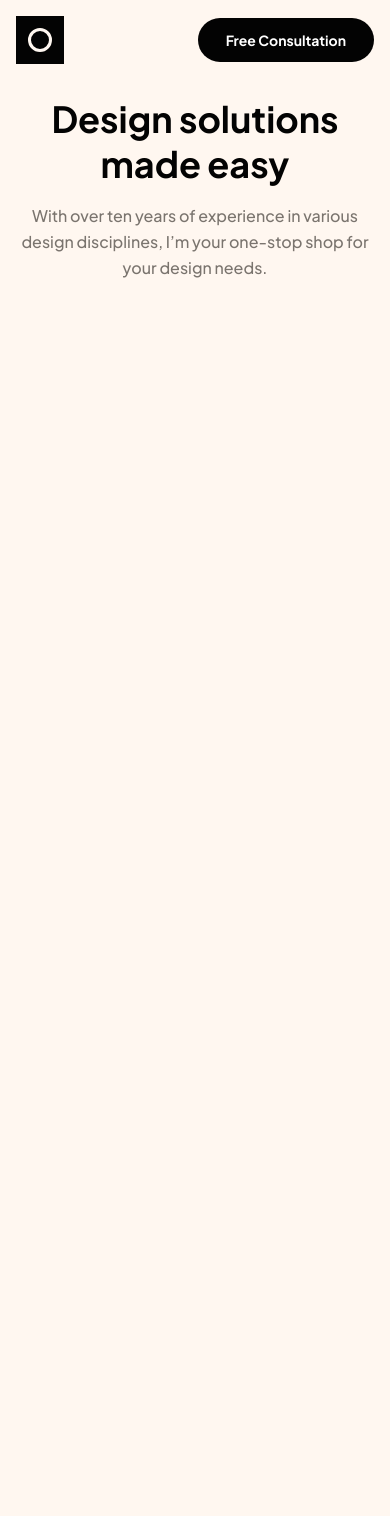
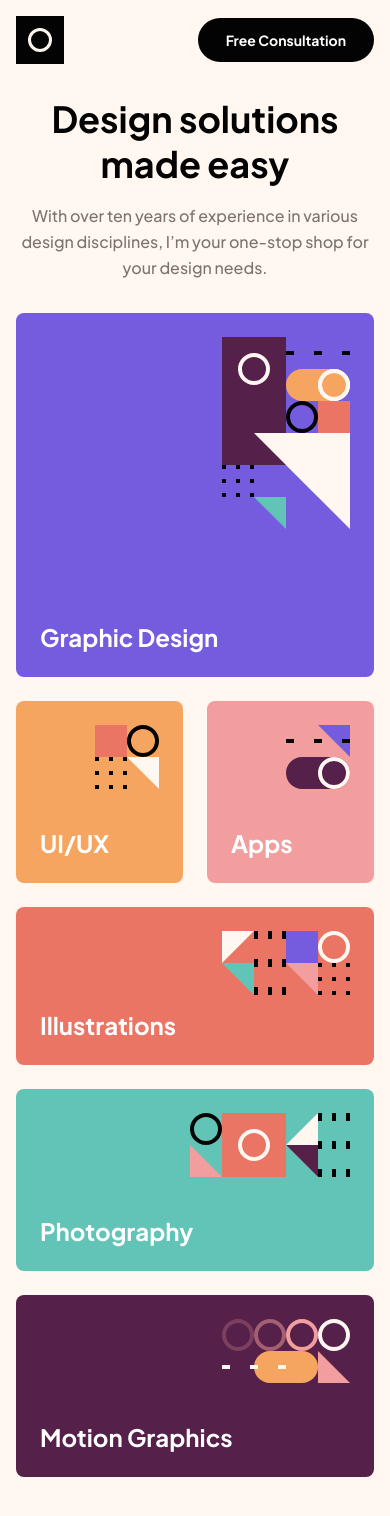
Before and after one commit to richieAiello/mock-design-portfolio, a React (Vite) app: page / in a window 390 px wide. Shown: the top 1516 px of the page. Before the commit the page ends 844 px from the top, so only its background shows below. Built offline with nearby package versions, Linux system fonts and the light colour scheme.

Commit message:
Styles for Skill.jsx on mobile.

```diff
--- a/src/App.jsx
+++ b/src/App.jsx
@@ -1,10 +1,15 @@
 import Header from './components/header/Header';
 import Hero from './components/hero/Hero';
+import Skills from './components/skills/Skills';
+
 const App = props => {
   return (
     <>
       <Header />
-      <Hero />
+      <main>
+        <Hero />
+        <Skills />
+      </main>
     </>
   );
 };
--- /dev/null
+++ b/src/components/skills/Skills.jsx
@@ -0,0 +1,41 @@
+import SkillsCard from './SkillsCard';
+import skillsIcons from './skillsIcons';
+
+const Skills = props => {
+  return (
+    <div className=" container grid grid-cols-[repeat(2,1fr)] gap-6 mb-[6.25rem]">
+      <SkillsCard
+        className="h-[364px] bg-blue col-span-2"
+        src={skillsIcons.design}
+        text="Graphic Design"
+      />
+      <SkillsCard
+        className="h-[182px] bg-orange  col-start-1 "
+        src={skillsIcons.ui}
+        text="UI/UX"
+      />
+      <SkillsCard
+        className="h-[182px] bg-pink col-start-2"
+        src={skillsIcons.apps}
+        text="Apps"
+      />
+      <SkillsCard
+        className="h-[158px] bg-peach col-span-2"
+        src={skillsIcons.illustrations}
+        text="Illustrations"
+      />
+      <SkillsCard
+        className="h-[182px] bg-green col-span-2"
+        src={skillsIcons.photo}
+        text="Photography"
+      />
+      <SkillsCard
+        className="h-[182px] bg-purple col-span-2"
+        src={skillsIcons.motion}
+        text="Motion Graphics"
+      />
+    </div>
+  );
+};
+
+export default Skills;
--- /dev/null
+++ b/src/components/skills/SkillsCard.jsx
@@ -0,0 +1,18 @@
+const SkillsCard = props => {
+  return (
+    <div
+      className={`flex rounded-lg relative pl-6 pb-6 ${props.className}`}
+    >
+      <img
+        src={props.src}
+        alt=""
+        className="absolute top-6 right-6"
+      />
+      <p className="capitalize font-bold text-white text-[1.5rem] leading-[1.89rem] mt-auto">
+        {props.text}
+      </p>
+    </div>
+  );
+};
+
+export default SkillsCard;
--- /dev/null
+++ b/src/components/skills/skillsIcons.js
@@ -0,0 +1,17 @@
+import iconDesign from '../../assets/pattern-graphic-design.svg';
+import iconUI from '../../assets/pattern-ui-ux.svg';
+import iconApps from '../../assets/pattern-apps.svg';
+import iconIllustrations from '../../assets/pattern-illustrations.svg';
+import iconPhoto from '../../assets/pattern-photography.svg';
+import iconMotion from '../../assets/pattern-motion-graphics.svg';
+
+const skillsIcons = {
+  design: iconDesign,
+  ui: iconUI,
+  apps: iconApps,
+  illustrations: iconIllustrations,
+  photo: iconPhoto,
+  motion: iconMotion,
+};
+
+export default skillsIcons;
```
